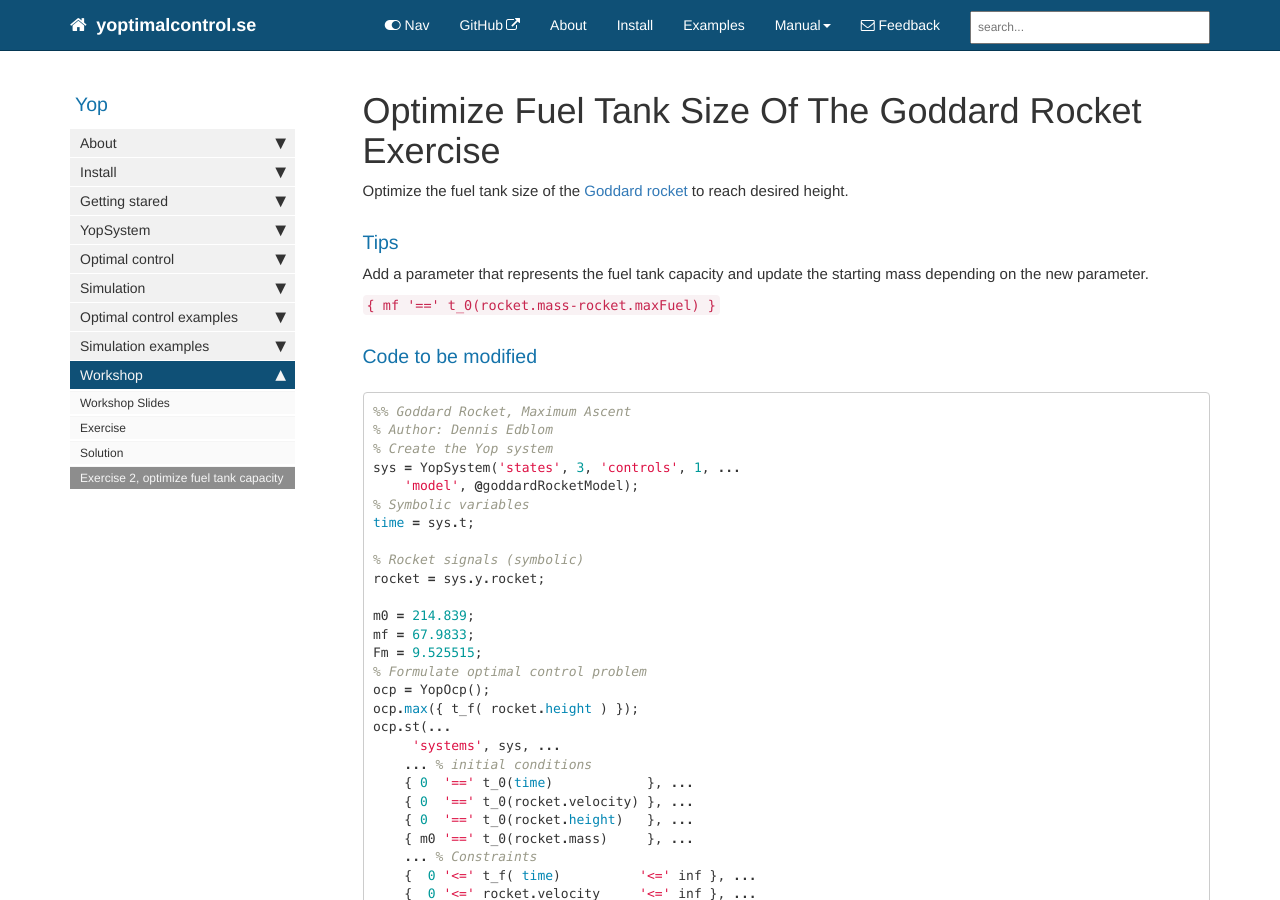
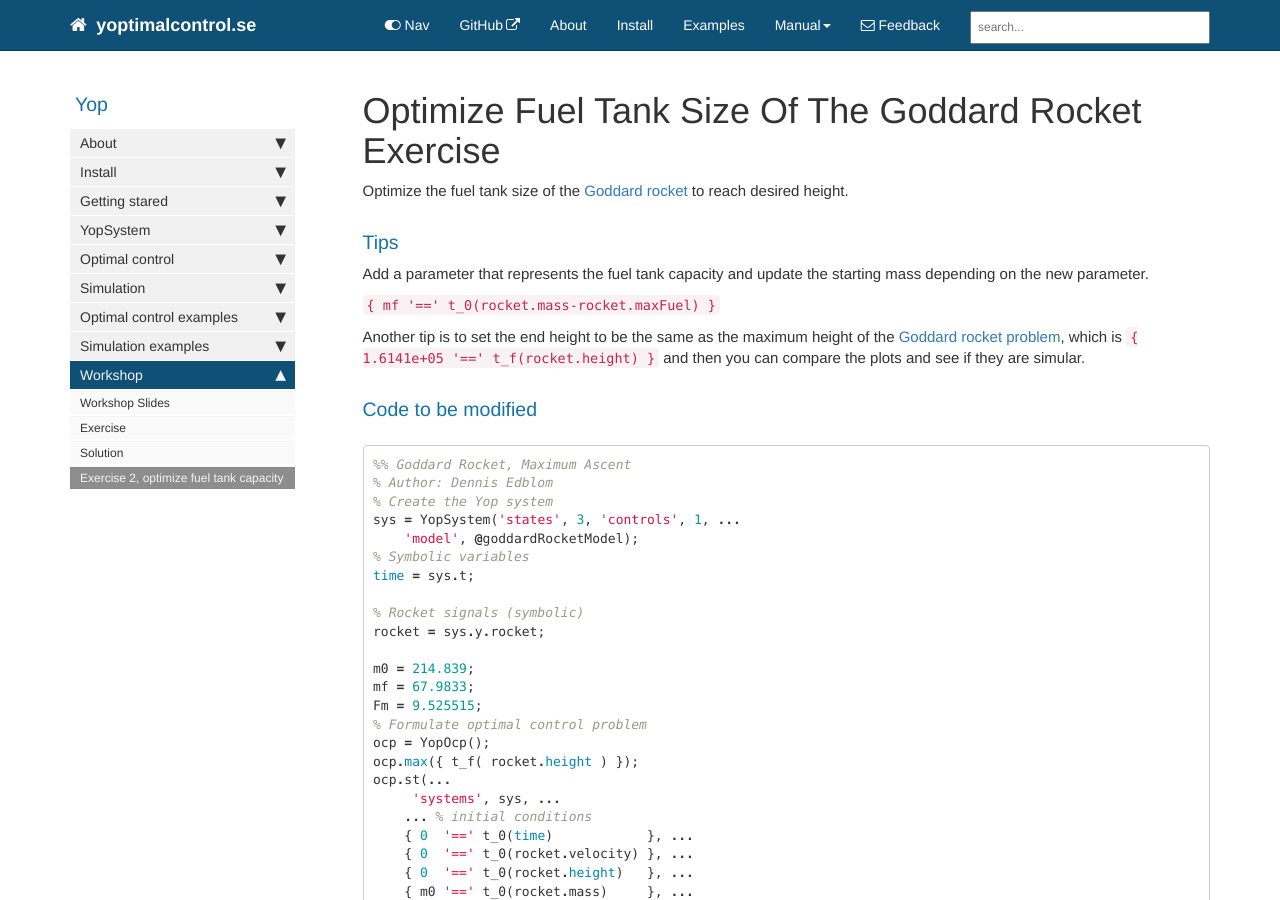
Before and after one commit to yoptimalcontrol/yoptimalcontrol, a Jekyll site: the page built from pages/examples/goddardRocket/goddardFuelEx.md, in a window 1280 px wide and 900 px high. Built offline with Jekyll 4.4.1, drawn with Linux system fonts in a browser that asks for light colours; nearby versions of some CDN libraries; comment, search, counter and statistics services are not loaded.

Commit message:
updated fuel ex

````diff
--- a/pages/examples/goddardRocket/goddardFuelEx.md
+++ b/pages/examples/goddardRocket/goddardFuelEx.md
@@ -15,6 +15,7 @@ Add a parameter that represents the fuel tank capacity and update the starting m
 
 `{ mf '==' t_0(rocket.mass-rocket.maxFuel) }`
 
+Another tip is to set the end height to be the same as the maximum height of the [Goddard rocket problem](goddardRocketFreeTf), which is  `{ 1.6141e+05  '==' t_f(rocket.height)   }` and then you can compare the plots and see if they are simular.
 
 ### Code to be modified
 ```matlab
````
